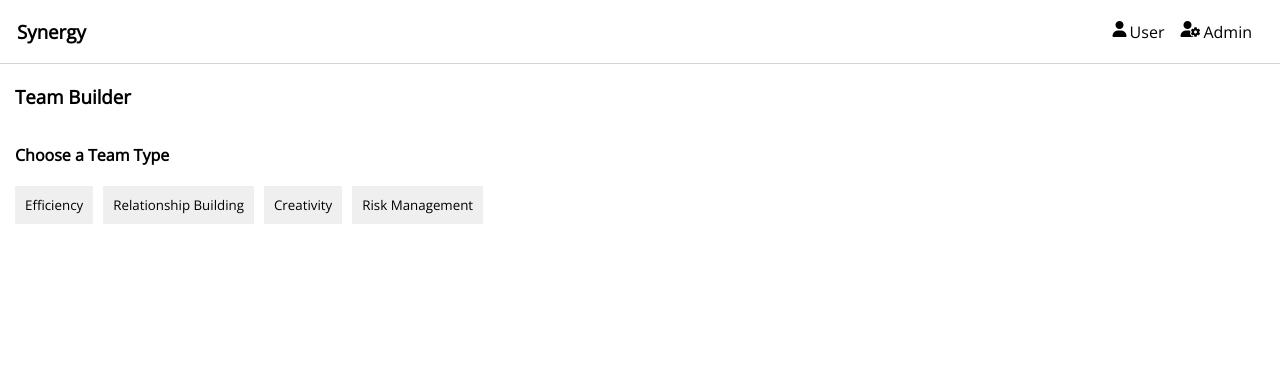
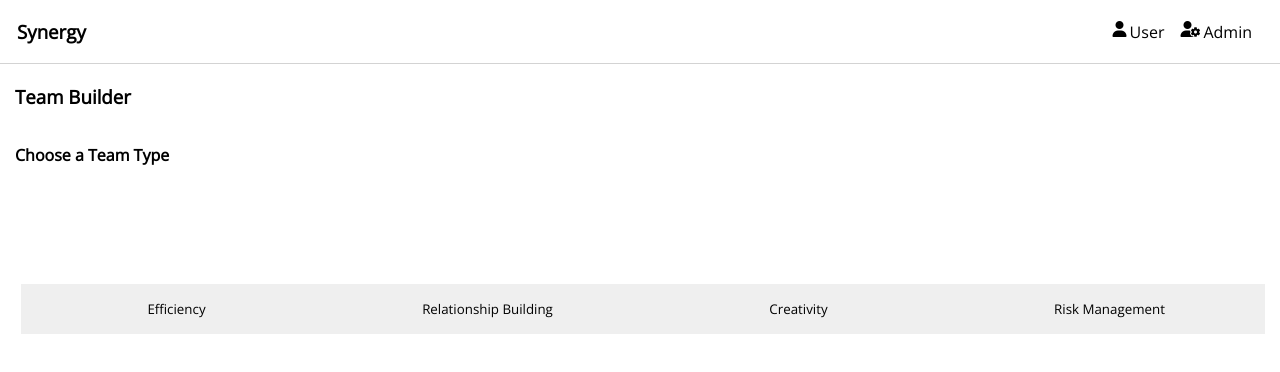
Before and after one commit to NCiarelli/synergy-angular, an Angular app: page /team-builder in a window 1280 px wide. Shown: the top 372 px of the page. Built offline with nearby package versions, Linux system fonts and the light colour scheme.

Commit message:
merge resolution

```diff
--- a/src/app/team-builder/team-builder.component.css
+++ b/src/app/team-builder/team-builder.component.css
@@ -17,6 +17,8 @@
 #button-section {
   /* border: 1px solid black; */
   padding: 15px;
+  display: flex;
+  flex-direction: column;
 }
 
 .hide {
@@ -64,10 +66,13 @@ h4 {
 
 .team-name-btn {
   border-style: none;
-  padding: 10px;
-  margin-right: 10px;
+  padding: auto;
+  margin: auto;
+  width: 100%;
+  height: 50px;
+  /* margin-right: 10px;
   margin-top: 10px;
-  margin-bottom: 10px;
+  margin-bottom: 10px; */
 }
 
 .selected {
@@ -78,3 +83,13 @@ h4 {
 #team-slots {
   margin-left: 15px;
 }
+
+.btn-container {
+  width: 100%;
+  display: flex;
+  justify-content: space-evenly;
+}
+
+.header-background {
+  height: 150px;
+}
--- a/src/app/team-builder/team-builder.component.html
+++ b/src/app/team-builder/team-builder.component.html
@@ -1,24 +1,44 @@
 <h3>Team Builder</h3>
-<section id="button-section" [ngClass]="headerBackgroundClass">
-  <h4>Choose a Team Type</h4>
+<section id="button-section">
+  <div class="header-background" [ngClass]="headerBackgroundClass">
+    <h4>Choose a Team Type</h4>
+  </div>
   <!-- buttons for loadouts -->
-  <p>{{activeHeaderText}}</p>
-  <button class="team-names" *ngFor="let teamType of teamTypes" class="team-name-btn" type="button"
-    (click)="createBuilder(teamType)" [ngClass]="teamType.buttonActiveClass">
-    {{ teamType.name }}
-  </button>
+  <div class="btn-container">
+    <p>{{ activeHeaderText }}</p>
+    <button
+      class="team-names"
+      *ngFor="let teamType of teamTypes"
+      class="team-name-btn"
+      type="button"
+      (click)="createBuilder(teamType)"
+      [ngClass]="teamType.buttonActiveClass"
+    >
+      {{ teamType.name }}
+    </button>
+  </div>
 </section>
 
 <section id="team-slots">
-  <div *ngFor="let personalityType of personalityTypes; index as i" [ngClass]="{ hide: teamSlots[i].length === 0 }">
+  <div
+    *ngFor="let personalityType of personalityTypes; index as i"
+    [ngClass]="{ hide: teamSlots[i].length === 0 }"
+  >
     <h4>{{ personalityType }}</h4>
-    <app-employee-banner [personalityFilter]="personalityType" (pickEmployee)="addEmployee($event, teamSlots[i])">
+    <app-employee-banner
+      [personalityFilter]="personalityType"
+      (pickEmployee)="addEmployee($event, teamSlots[i])"
+    >
     </app-employee-banner>
     <div class="slots-container">
       <div *ngFor="let slot of teamSlots[i]" class="member-slot">
         <div class="cardBanner"></div>
         <img class="headShot" [src]="getSrcLink(slot)" alt="" />
-        <div *ngIf="!isSlotOpen(slot)" [ngClass]="getPersonalityClass(slot)" class="profileText">
+        <div
+          *ngIf="!isSlotOpen(slot)"
+          [ngClass]="getPersonalityClass(slot)"
+          class="profileText"
+        >
           <p>{{ slot.name }}</p>
           <p>{{ slot.dominantPersonality }}</p>
         </div>
```
